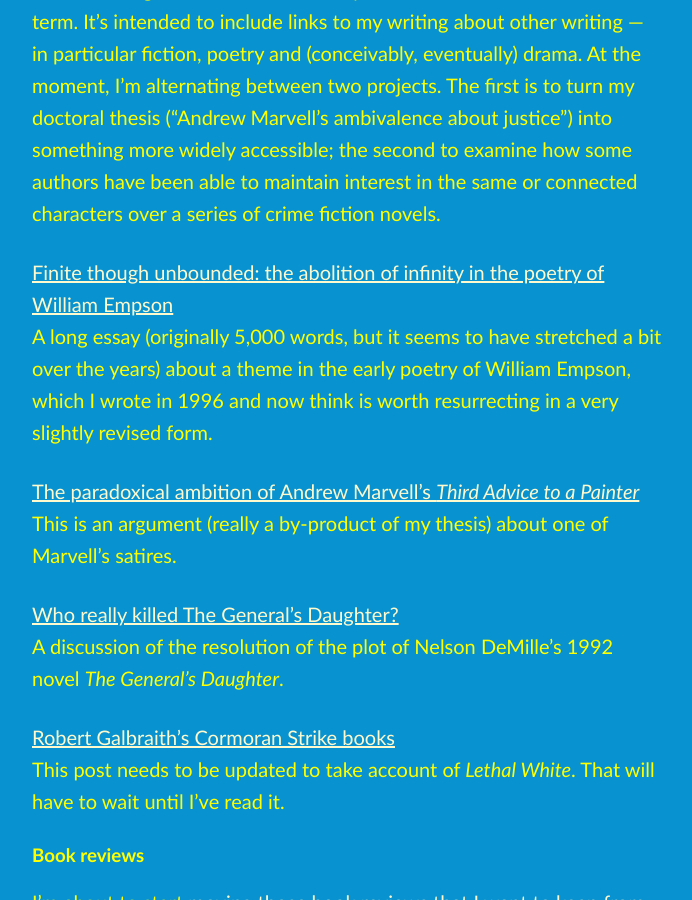
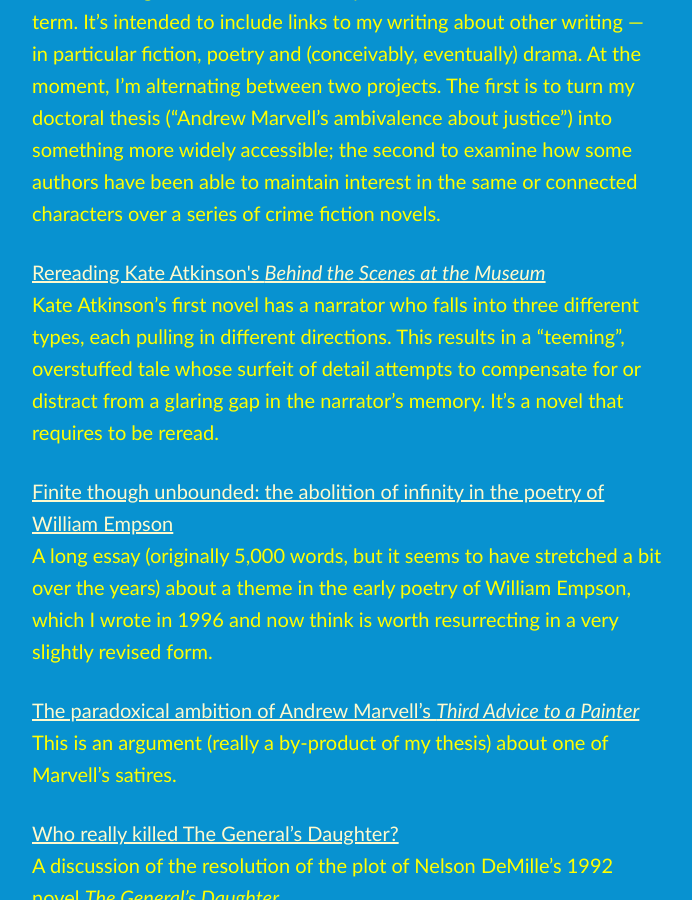
Before and after one commit to artkavanagh/github.io, a Jekyll site: the page index.html, which Jekyll copies as it is, in a window 1280 px wide and 900 px high, scrolled down 1740 px. Shown: the whole window, without its empty margins (292-984 px from the left). Built offline with Jekyll 4.4.1, drawn with Linux system fonts in a browser that asks for light colours.

Commit message:
Update index.html

```diff
--- a/index.html
+++ b/index.html
@@ -41,6 +41,8 @@
 
 <p>I’m describing this section as “Literary criticism” for want of a better term. It’s intended to include links to my writing about other writing — in particular fiction, poetry and (conceivably, eventually) drama. At the moment, I’m alternating between two projects. The first is to turn my doctoral thesis (“Andrew Marvell’s ambivalence about justice”) into something more widely accessible; the second to examine how some authors have been able to maintain interest in the same or connected characters over a series of crime fiction novels.</p>
 
+<p><a href="https://medium.com/@artkavanagh/rereading-kate-atkinsons-behind-the-scenes-at-the-museum-7e4635c9cc30">Rereading Kate Atkinson&apos;s <cite>Behind the Scenes at the Museum</cite></a><br />
+Kate Atkinson’s first novel has a narrator who falls into three different types, each pulling in different directions. This results in a “teeming”, overstuffed tale whose surfeit of detail attempts to compensate for or distract from a glaring gap in the narrator’s memory. It’s a novel that requires to be reread.</p>
 <p><a href="https://www.artkavanagh.ie/finite-though-unbounded">Finite though unbounded: the abolition of infinity in the poetry of William Empson</a><br/>
 A long essay (originally 5,000 words, but it seems to have stretched a bit over the years) about a theme in the early poetry of William Empson, which I wrote in 1996 and now think is worth resurrecting in a very slightly revised form. </p>
 
```
